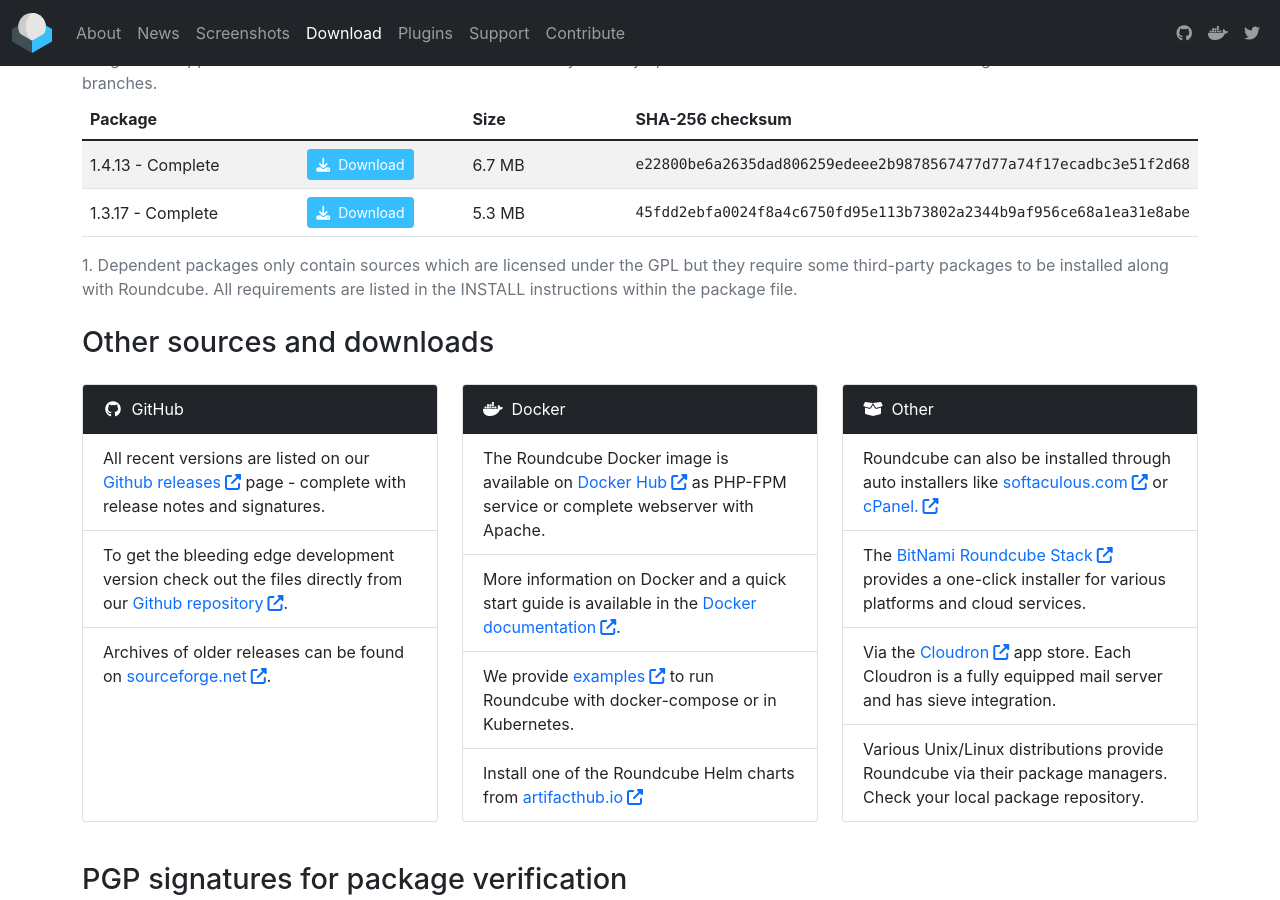
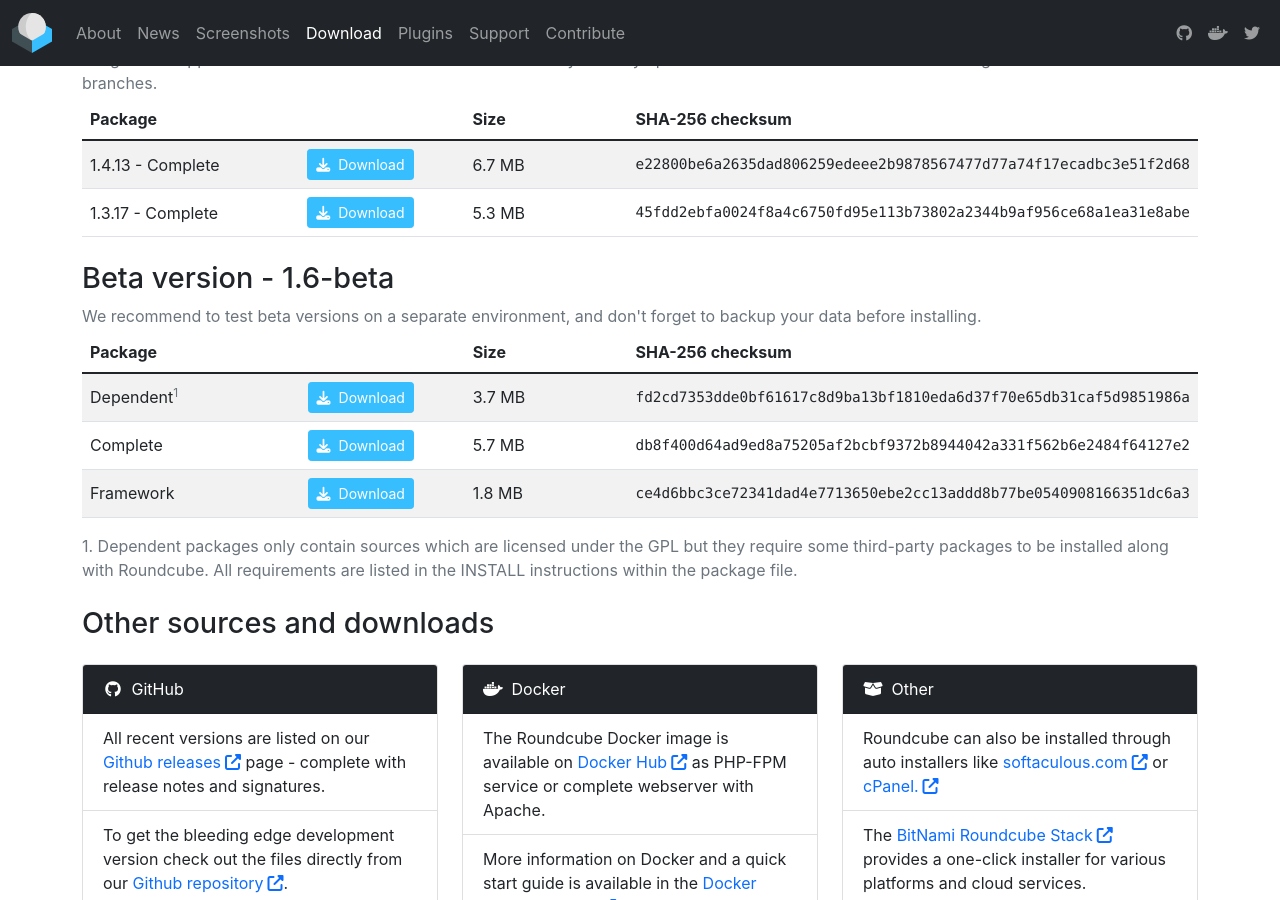
Before and after one commit to roundcube/roundcube.github.com, a Jekyll site: the page built from download/index.html, in a window 1280 px wide and 900 px high, scrolled down 410 px. Built offline with Jekyll 4.4.1, drawn with Linux system fonts in a browser that asks for light colours; nearby versions of some CDN libraries; comment, search, counter and statistics services are not loaded.

Commit message:
Add 1.6-beta downloads

```diff
--- a/_data/releases.json
+++ b/_data/releases.json
@@ -50,6 +50,24 @@
         "name": "Beta version",
         "version": "1.6-beta",
         "sources": [
+            {
+                "package": "Dependent",
+                "url": "https://github.com/roundcube/roundcubemail/releases/download/1.6-beta/roundcubemail-1.6-beta.tar.gz",
+                "size": "3.7 MB",
+                "checksum": "fd2cd7353dde0bf61617c8d9ba13bf1810eda6d37f70e65db31caf5d9851986a"
+            },
+            {
+                "package": "Complete",
+                "url": "https://github.com/roundcube/roundcubemail/releases/download/1.6-beta/roundcubemail-1.6-beta-complete.tar.gz",
+                "size": "5.7 MB",
+                "checksum": "db8f400d64ad9ed8a75205af2bcbf9372b8944042a331f562b6e2484f64127e2"
+            },
+            {
+                "package": "Framework",
+                "url": "https://github.com/roundcube/roundcubemail/releases/download/1.6-beta/roundcube-framework-1.6-beta.tar.gz",
+                "size": "1.8 MB",
+                "checksum": "ce4d6bbc3ce72341dad4e7713650ebe2cc13addd8b77be0540908166351dc6a3"
+            }
         ]
     }
 }
```
